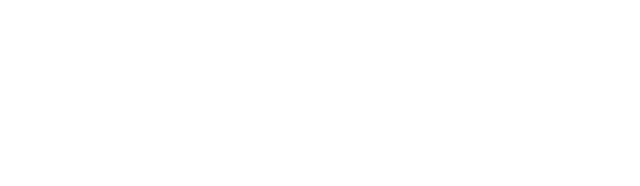
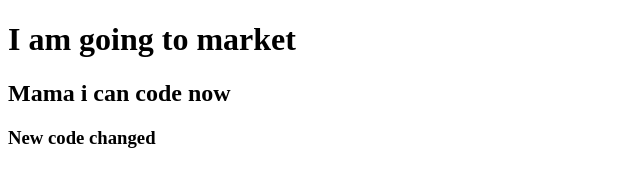
Before and after one commit to abidctg/my-2nd-repo, a plain HTML site: page index.html in a window 1280 px wide. Shown: the whole page, without its empty margins (0-640 px from the left). Drawn offline with Linux system fonts and the light colour scheme.

Commit message:
added header

```diff
--- a/index.html
+++ b/index.html
@@ -7,6 +7,8 @@
     <title>My first github repo</title>
 </head>
 <body>
-
+<h1>I am going to market</h1>
+<h2>Mama i can code now</h2>
+<h3>New code changed</h3>
 </body>
 </html>
```
